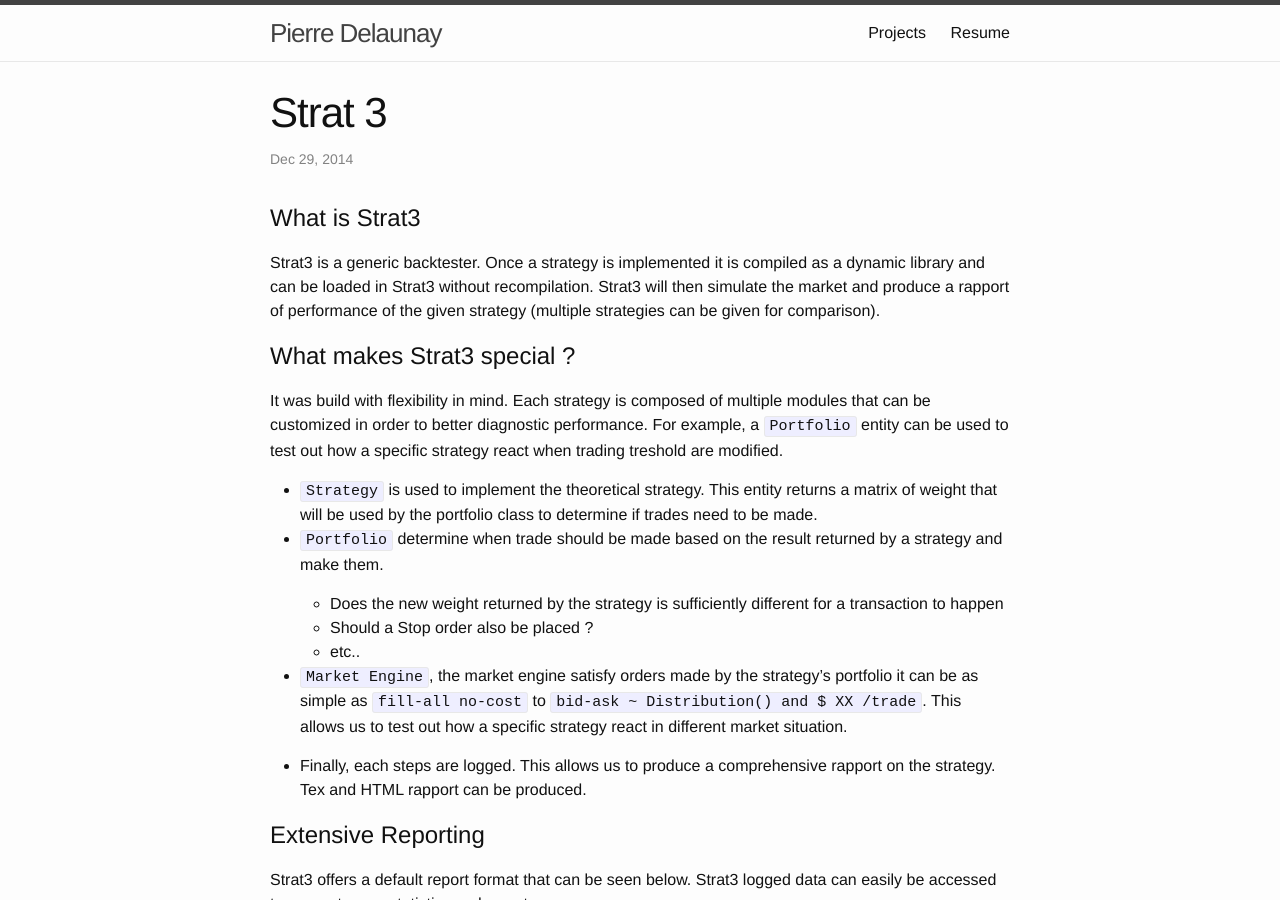
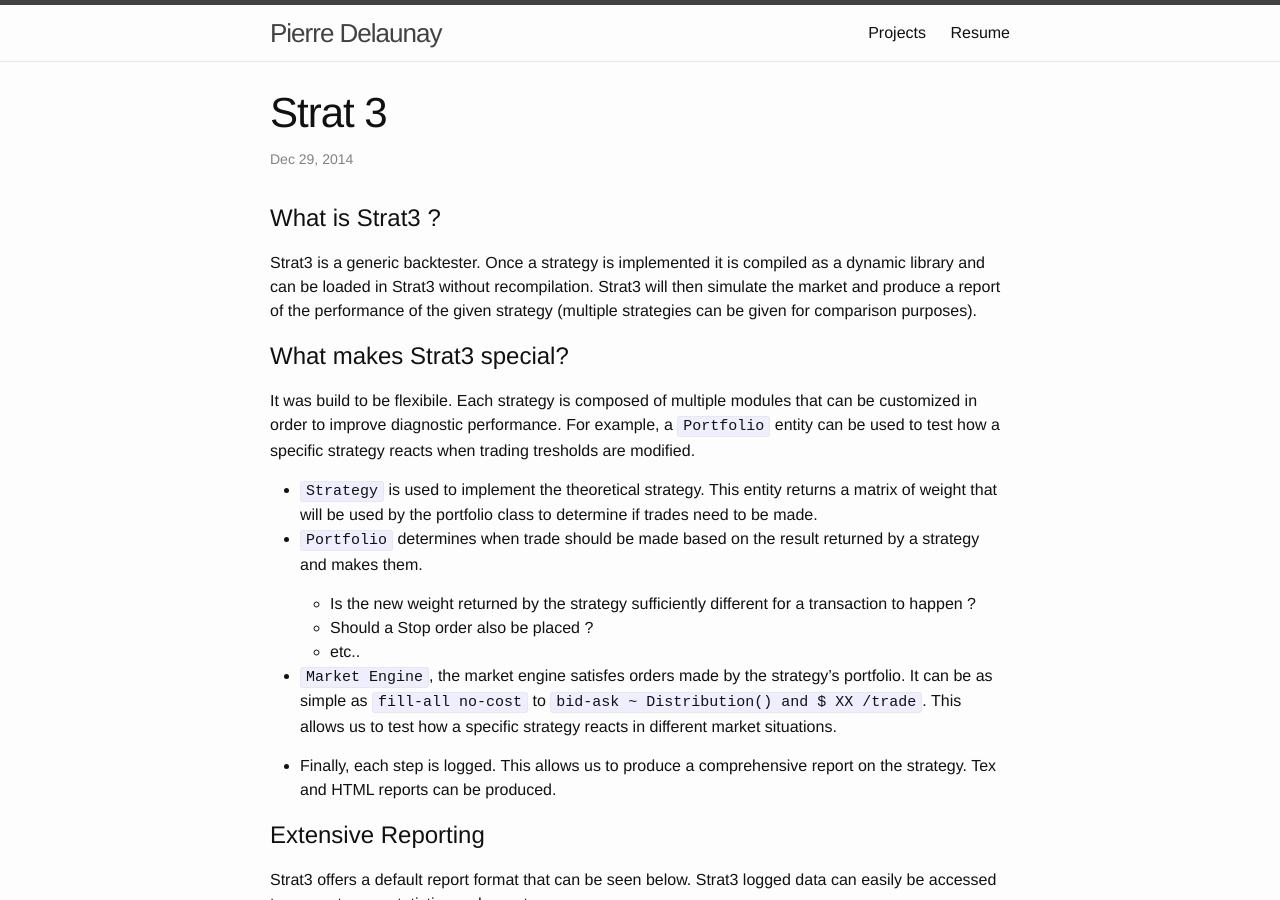
Before and after one commit to Delaunay/Delaunay.github.io, a Jekyll site: the page built from _posts/2014-12-29-strat3.md, in a window 1280 px wide and 900 px high. Built offline with Jekyll 4.4.1, drawn with Linux system fonts in a browser that asks for light colours; some of the changed text lies outside the part shown.

Commit message:
minor changes

```diff
--- a/_posts/2014-12-29-strat3.md
+++ b/_posts/2014-12-29-strat3.md
@@ -6,32 +6,30 @@ categories: project strat3
 ---
 
 
-# What is Strat3
+# What is Strat3 ?
 
-Strat3 is a generic backtester. Once a strategy is implemented it
-is compiled as a dynamic library and can be loaded in Strat3 without recompilation.
-Strat3 will then simulate the market and produce a rapport of performance
-of the given strategy (multiple  strategies can be given for comparison).
+ Strat3 is a generic backtester. Once a strategy is implemented it
+ is compiled as a dynamic library and can be loaded in Strat3 without recompilation.
+ Strat3 will then simulate the market and produce a report of the performance
+ of the given strategy (multiple  strategies can be given for comparison purposes).
 
-# What makes Strat3 special ?
+# What makes Strat3 special?
 
-It was build with flexibility in mind. Each strategy is composed of multiple modules that can be
-customized in order to better diagnostic performance. For example, a `Portfolio` entity can be used to
-test out how a specific strategy react when trading treshold are modified.
+It was build to be flexibile. Each strategy is composed of multiple modules that can be
+ customized in order to improve diagnostic performance. For example, a `Portfolio` entity can be used to
+test how a specific strategy reacts when trading tresholds are modified.
 
 * `Strategy` is used to implement the theoretical strategy. This entity returns a matrix of weight that will be used by the portfolio class to determine if trades need to be made.
-* `Portfolio` determine when trade should be made based on the result returned by a strategy and make them.
+* `Portfolio` determines when trade should be made based on the result returned by a strategy and makes them.
 
-    * Does the new weight returned by the strategy is sufficiently different
-    for a transaction to happen
+    * Is the new weight returned by the strategy sufficiently different for a transaction to happen ?
     * Should a Stop order also be placed ?
     * etc..
 
-* `Market Engine`, the market engine satisfy orders made by the strategy's portfolio
-it can be as simple as `fill-all no-cost` to `bid-ask ~ Distribution() and $ XX /trade`. This allows us to test out how a specific strategy react in different market situation.
+* `Market Engine`, the market engine satisfes orders made by the strategy's portfolio. It can be as simple as `fill-all no-cost` to `bid-ask ~ Distribution() and $ XX /trade`. This allows us to test how a specific strategy reacts in different market situations.
 
-* Finally, each steps are logged. This allows us to produce a comprehensive
-rapport on the strategy. Tex and HTML rapport can be produced.
+* Finally, each step is logged. This allows us to produce a comprehensive
+ report on the strategy. Tex and HTML reports can be produced.
 
 # Extensive Reporting
 
@@ -52,7 +50,7 @@ Strat3 logged data can easily be accessed to generate new statistics and reports
 
 # Configure file
 
-Since configuring strat3 can be tedious a command line program is available which enables you
+Since configuring strat3 can be tedious a command line. A program is available which enables you
 to easily backtest compiled strategies. Here is an example of a correct configuration file.
 
 	{
```
Also changed, not shown: _posts/2015-04-19-Dynamic_Object.md (+13 -14 lines), projects/symdiff.md (+2 -2 lines).
